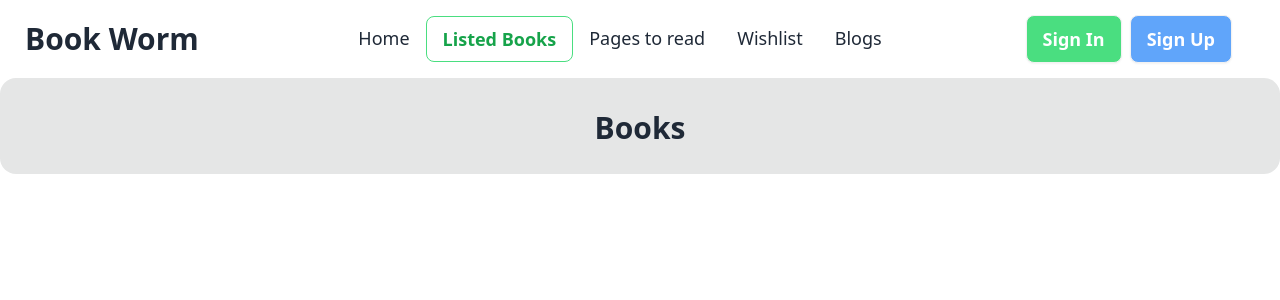
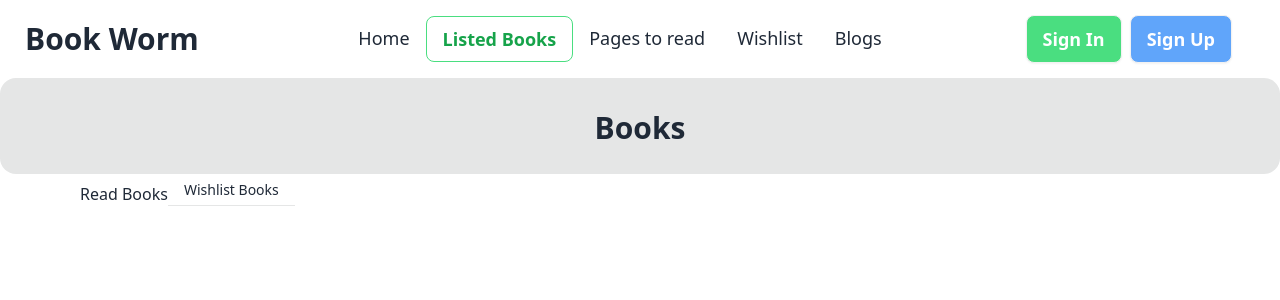
Before and after one commit to farha12345678/book-worm, a React app: page /listedBooks in a window 1280 px wide. Shown: the top 300 px of the page. Built offline with nearby package versions, Linux system fonts and the light colour scheme; the HTML template or start-up script is replaced by a standard one.

Commit message:
forth commit

```diff
--- a/src/Components/ListedBooks.jsx
+++ b/src/Components/ListedBooks.jsx
@@ -1,10 +1,18 @@
+import { useState } from "react";
+import { Link } from "react-router-dom";
 
 const ListedBooks = () => {
+    const [tableIndex , setTableIndex] = useState(0)
     return (
         <div>
-           <div className="bg-base-300 rounded-2xl pt-8 mx-auto h-24 text-center">
-            <h1 className="text-3xl font-bold">Books</h1>
-           </div>
+            <div className="bg-base-300 rounded-2xl pt-8 mx-auto h-24 text-center">
+                <h1 className="text-3xl font-bold">Books</h1>
+            </div>
+            {/* tab */}
+            <div role="tablist" className="tabs tabs-lifted text-center flex ml-20">
+                <Link onClick={() => setTableIndex(0)} role="tab" className={`${tableIndex === 0? 'tab-active':'tab' }`}>Read Books</Link>
+                <Link onClick={() => setTableIndex(1)} role="tab" className={`${tableIndex === 1? 'tab-active':'tab' }`}>Wishlist Books</Link>
+            </div>
         </div>
     );
 };
```
